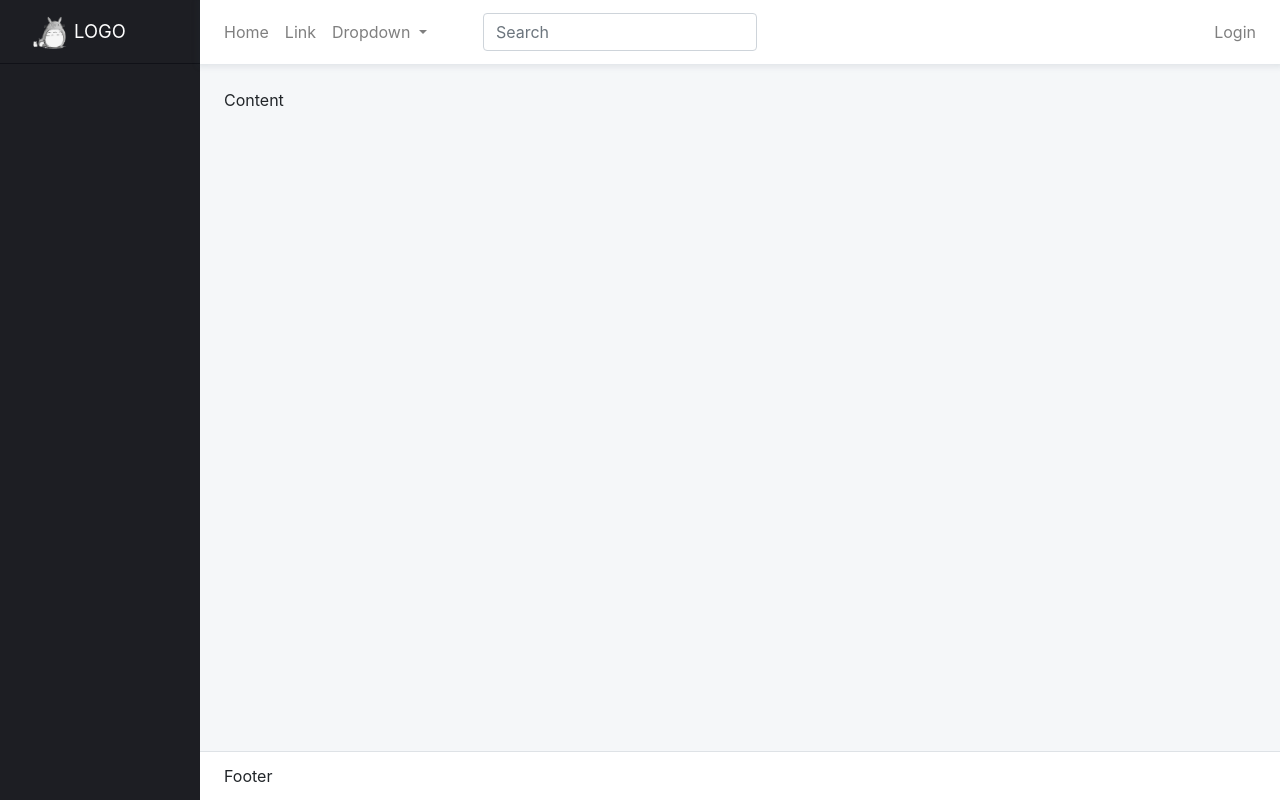
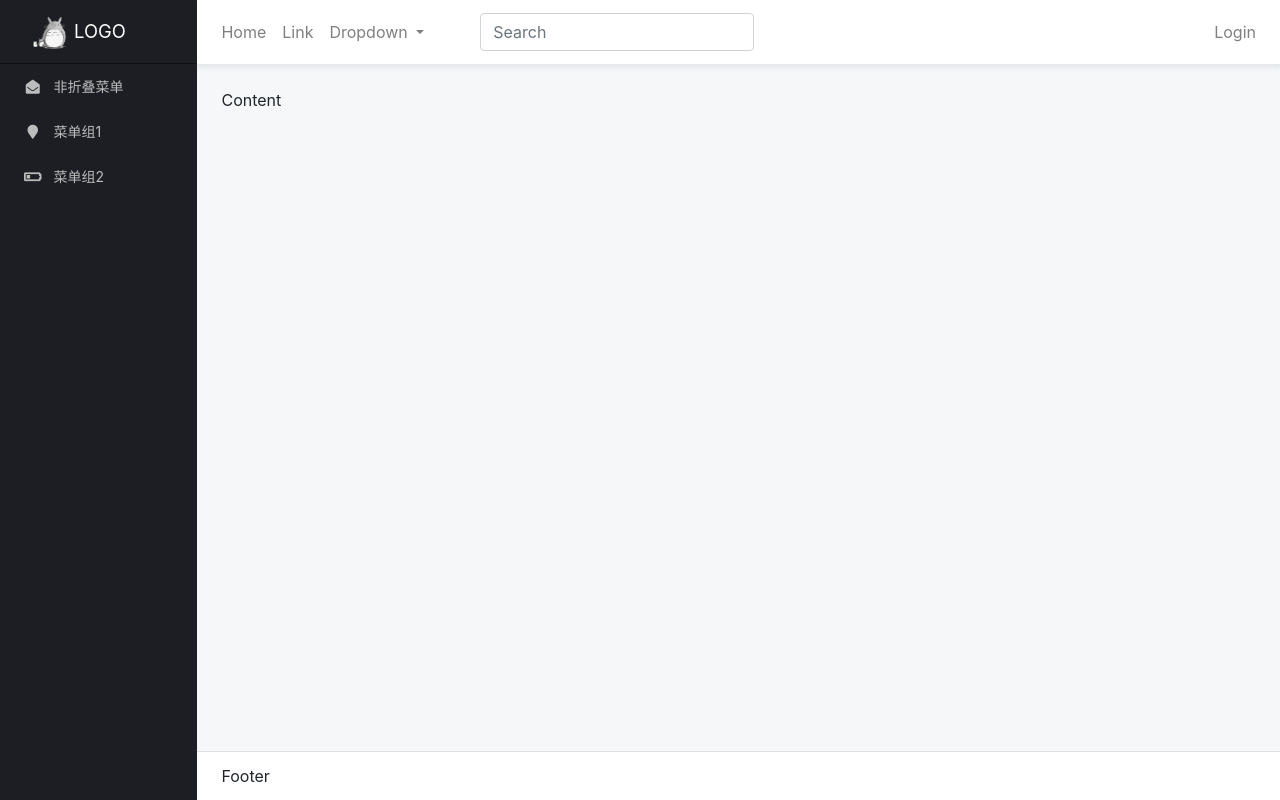
Before and after one commit to Young-Kun/mysite, a Django app: page /layout/index/ in a window 1280 px wide. Run offline with Django 3.2, Linux system fonts and the light colour scheme; some libraries are stand-ins or nearby versions.

Commit message:
todo sidebar

```diff
--- a/layout/templates/layout/index.html
+++ b/layout/templates/layout/index.html
@@ -7,6 +7,7 @@
     <title>{% block title %}主页{% endblock %}</title>
     <link href="{% static 'css/bootstrap.min.css' %}" rel="stylesheet">
     <link href="{% static 'css/layout.css' %}" rel="stylesheet">
+    <link href="https://cdn.bootcss.com/font-awesome/5.11.2/css/all.min.css" rel="stylesheet">
 </head>
 
 <body>
--- a/layout/templates/layout/sidebar.html
+++ b/layout/templates/layout/sidebar.html
@@ -4,6 +4,27 @@
     <img src="{% static 'images/logo.png' %}" alt="" width="50px" height="50px">
     <span>LOGO</span>
 </a>
-<ul class="sidebar-nav">
-
-</ul>
+<div class="accordion" id="sidebar-menu">
+    <a href="#" class="sidebar-group-title">
+        <i class="fa fa-envelope-open fa-fw"></i>
+        <span>非折叠菜单</span>
+    </a>
+    <div data-toggle="collapse" data-target="#menu-group-1" class="sidebar-group-title">
+        <i class="fa fa-map-marker fa-fw"></i>
+        <span>菜单组1</span>
+    </div>
+    <ul id="menu-group-1" class="collapse" data-parent="#sidebar-menu">
+        <li class="sidebar-item"> menu1-1</li>
+        <li class="sidebar-item"> menu1-2</li>
+        <li class="sidebar-item"> menu1-3</li>
+    </ul>
+    <div data-toggle="collapse" data-target="#menu-group-2" class="sidebar-group-title">
+        <i class="fa fa-battery-quarter fa-fw"></i>
+        <span>菜单组2</span>
+    </div>
+    <ul id="menu-group-2" class="collapse" data-parent="#sidebar-menu">
+        <li class="sidebar-item"> menu2-1</li>
+        <li class="sidebar-item"> menu2-2</li>
+        <li class="sidebar-item"> menu2-3</li>
+    </ul>
+</div>
--- a/static/css/layout.css
+++ b/static/css/layout.css
@@ -1,3 +1,7 @@
+a, a:hover {
+    text-decoration: none;
+}
+
 .wrapper {
     display: flex;
     width: 100%;
@@ -7,11 +11,11 @@
     position: sticky;
     top: 0;
     left: 0;
+    display: flex;
+    flex-flow: column nowrap;
+    flex: none;
     height: 100vh;
-    min-width: 200px;
-    max-width: 200px;
     background: #1d1e23;
-    overflow-y: auto;
 }
 
 .inside-wrapper {
@@ -45,13 +49,51 @@
     padding: 0 24px;
     align-items: center;
     border-bottom: 1px solid #101117;
-    width: 100%;
     height: 64px;
+    flex: none;
     color: #fff;
     font-size: 1.15rem;
 }
 
 .brand:hover {
-    text-decoration: none;
     color: #fff;
 }
+
+#sidebar-menu {
+    overflow-y: auto;
+    overflow-x: hidden;
+}
+
+#sidebar-menu ul {
+    margin: 0;
+    padding: 0;
+}
+
+.sidebar-group-title {
+    display: block;
+    padding: 12px 24px;
+    color: rgba(255, 255, 255, 0.7);
+    cursor: pointer;
+    font-size: 14px;
+}
+
+.sidebar-group-title span {
+    padding-left: 0.5rem;
+    display: inline-block;
+    overflow: hidden;
+    width: 8rem;
+    text-overflow: ellipsis;
+    white-space: nowrap;
+    vertical-align: bottom;
+    transition: all .2s ease;
+}
+
+#sidebar-menu li {
+    list-style: none;
+    padding: 0;
+}
+
+.sidebar-group-title:hover, .sidebar-item:hover {
+    background: #101117;
+    color: #fff;
+}
```
